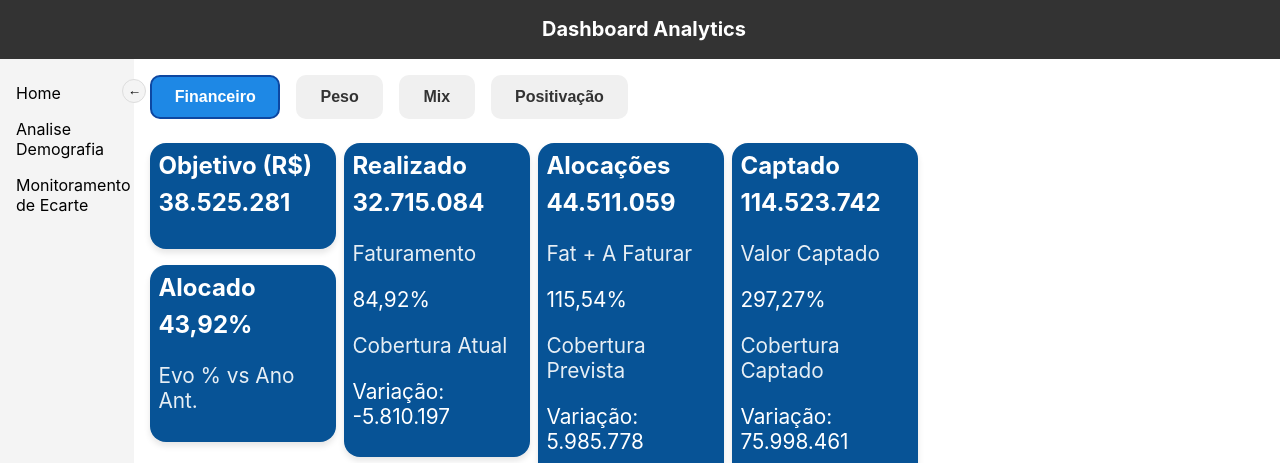
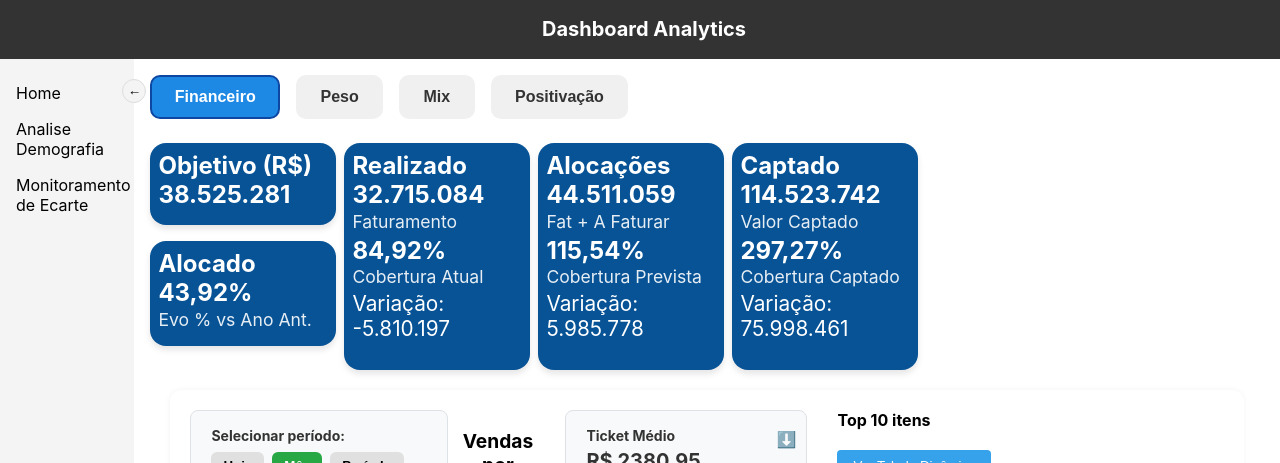
Before and after one commit to klevessond/estudo, a React (Create React App) app in the folder frontend/: page / in a window 1280 px wide. Shown: the top 463 px of the page. Built offline with nearby package versions, Linux system fonts and the light colour scheme; sample sign-in values are in the browser's storage.

Commit message:
ajuste de layout final do indicativos

```diff
--- a/frontend/src/components/metricard/IndicativosDeVenda.css
+++ b/frontend/src/components/metricard/IndicativosDeVenda.css
@@ -62,29 +62,23 @@
     height: 24px;
   }
 
-  .card-value {
+  .card-value,
+  .card-percentage {
     font-size: 1.5rem;
     font-weight: bold;
-    margin-top: 0.5rem;
-
+    margin: 0;
   }
 
   .card-subtitle {
-    font-size: 1.3rem;
-    opacity: 0.9;
-
-
-
-  }
-
-  .card-subtitle2{
-    font-size: 1.3rem;
+    font-size: 1.1rem;
+    margin: 0;
     opacity: 0.9;
   }
 
-  .card-percentage {
-    font-size: 1.3rem;
-    margin-top: 0.5rem;
+  .card-subtitle2 {
+    font-size: 1.1rem;
+    margin: 0;
+    opacity: 0.9;
   }
 
   .card-variation {
@@ -113,3 +107,10 @@
     color: white;
     border-color: #0d47a1;
   }
+
+  .card-group {
+    display: flex;
+    flex-direction: column;
+    gap: 0.1rem; /* ajuste fino da distância entre valor e subtítulo */
+    margin-bottom: 0.25rem; /* se quiser um espaçamento entre os grupos */
+  }
--- a/frontend/src/components/metricard/IndicativosDeVenda.jsx
+++ b/frontend/src/components/metricard/IndicativosDeVenda.jsx
@@ -8,10 +8,14 @@ const Card = ({ title, value, subtitle,subtitle2, percentage, variation, icon })
         <h2>{title}</h2>
         {icon && <img src={icon} alt="Ícone" className="card-icon" />}
       </div>
-      <p className="card-value">{value}</p>
-      {subtitle && <p className="card-subtitle">{subtitle}</p>}
-      {percentage && <p className="card-percentage">{percentage}</p>}
-      {subtitle2 && <p className="card-subtitle">{subtitle2}</p>}
+      <div className="card-group">
+  <p className="card-value">{value}</p>
+  {subtitle && <p className="card-subtitle">{subtitle}</p>}
+</div>
+<div className="card-group">
+  {percentage && <p className="card-percentage">{percentage}</p>}
+  {subtitle2 && <p className="card-subtitle">{subtitle2}</p>}
+</div>
       {variation && <p className="card-variation">Variação: {variation}</p>}
     </div>
   );
```
